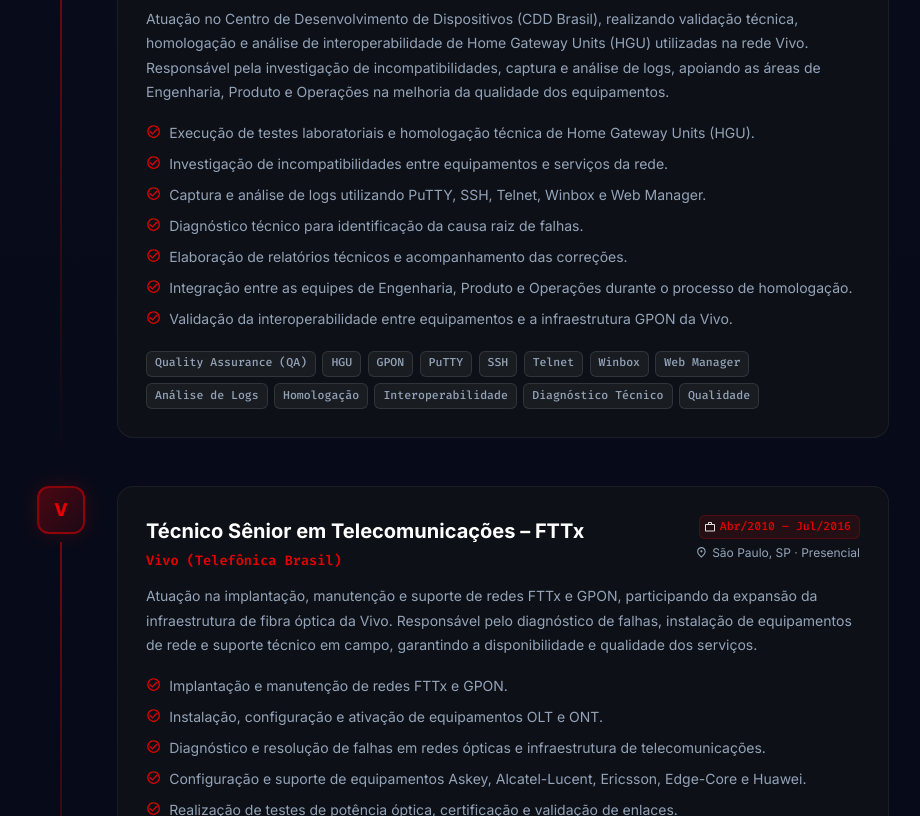
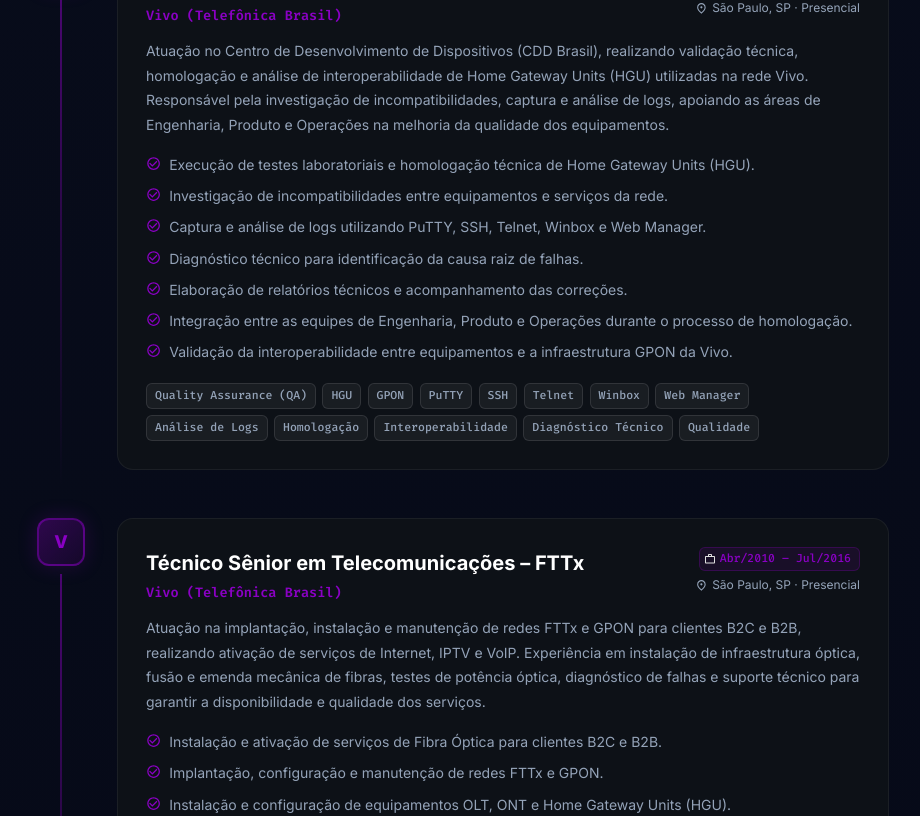
Before and after one commit to CleuberN/cleuber-portfolio, a React (Vite) app: page / in a window 1280 px wide. Shown: the part 3900-4716 px from the top of the page, without its empty margins (177-1097 px from the left). Built offline with nearby package versions, Linux system fonts and the light colour scheme; the HTML template or start-up script is replaced by a standard one.

Commit message:
Atualiza experiência profissional e identidade visual do portfólio

```diff
--- a/src/data/experience.js
+++ b/src/data/experience.js
@@ -25,7 +25,8 @@
       'NR35',
     ],
 
-    color: '#915EFF',
+
+    color: '#ff5e5e',
     current: true,
   },
 
@@ -57,6 +58,9 @@
   'Excel',
   'Governança de Acessos',
   'Indicadores',
+  'Quality Assurance (QA)',
+  'Documentação Técnica',
+  'Treinamento',
   'Melhoria Contínua',
   'Processos',
   'Oracle',
@@ -65,8 +69,7 @@
   'Sigma Fibra',
   'WFM',
 ],
-
-    color: '#E60000',
+    color: '#8A00C4',
     current: false,
   },
 
@@ -100,7 +103,7 @@
       'Melhoria Contínua',
     ],
 
-    color: '#E60000',
+    color: '#8A00C4',
     current: false,
   },
     {
@@ -140,7 +143,7 @@
   'Diagnóstico Técnico',
   'Qualidade',
 ],
-    color: '#E60000',
+    color: '#8A00C4',
     current: false,
   },
 {
@@ -150,19 +153,19 @@
   period: 'Abr/2010 – Jul/2016',
   location: 'São Paulo, SP',
   type: 'Presencial',
-
 description:
-    'Atuação na implantação, manutenção e suporte de redes FTTx e GPON, participando da expansão da infraestrutura de fibra óptica da Vivo. Responsável pelo diagnóstico de falhas, instalação de equipamentos de rede e suporte técnico em campo, garantindo a disponibilidade e qualidade dos serviços.',
+'Atuação na implantação, instalação e manutenção de redes FTTx e GPON para clientes B2C e B2B, realizando ativação de serviços de Internet, IPTV e VoIP. Experiência em instalação de infraestrutura óptica, fusão e emenda mecânica de fibras, testes de potência óptica, diagnóstico de falhas e suporte técnico para garantir a disponibilidade e qualidade dos serviços.',
 
 achievements: [
-    'Implantação e manutenção de redes FTTx e GPON.',
-    'Instalação, configuração e ativação de equipamentos OLT e ONT.',
+  'Instalação e ativação de serviços de Fibra Óptica para clientes B2C e B2B.',
+  'Implantação, configuração e manutenção de redes FTTx e GPON.',
+  'Instalação e configuração de equipamentos OLT, ONT e Home Gateway Units (HGU).',
+  'Ativação e suporte técnico dos serviços de Internet, IPTV e VoIP.',
+  'Execução de fusão e emenda mecânica de fibras ópticas.',
+  'Realização de testes com Power Meter e OTDR para certificação e diagnóstico da rede óptica.',
   'Diagnóstico e resolução de falhas em redes ópticas e infraestrutura de telecomunicações.',
-    'Configuração e suporte de equipamentos Askey, Alcatel-Lucent, Ericsson, Edge-Core e Huawei.',
-    'Realização de testes de potência óptica, certificação e validação de enlaces.',
-    'Acompanhamento de projetos de expansão da rede de fibra óptica.',
-    'Treinamento e apoio técnico às equipes de campo.',
-    'Garantia da qualidade dos serviços de instalação e manutenção conforme padrões da Vivo.',
+  'Configuração e suporte de equipamentos Huawei, Ericsson, Alcatel-Lucent, Edge-Core e Askey.',
+  'Treinamento e orientação técnica para equipes de campo.',
 ],
 
   technologies: [
@@ -170,17 +173,24 @@
   'GPON',
   'OLT',
   'ONT',
+  'HGU',
+  'B2B',
+  'B2C',
+  'Internet',
+  'IPTV',
+  'VoIP',
+  'Power Meter',
+  'OTDR',
+  'Fusão de Fibra',
+  'Emenda Mecânica',
   'Huawei',
   'Askey',
   'Alcatel-Lucent',
   'Ericsson',
   'Edge-Core',
-  'TCP/IP',
-  'Fibra Óptica',
-  'Roteadores',
 ],
 
-  color: '#E60000',
+ color: '#8A00C4',
   current: false,
 },
 
--- a/src/data/skills.js
+++ b/src/data/skills.js
@@ -45,7 +45,6 @@
     skills: [
       'Roteadores',
       'Switches',
-      'TCP/IP',
       'VLAN',
       'Suporte Técnico',
       'Cabeamento Estruturado',
```
Lines whose indentation alone changed are shown as unchanged.
